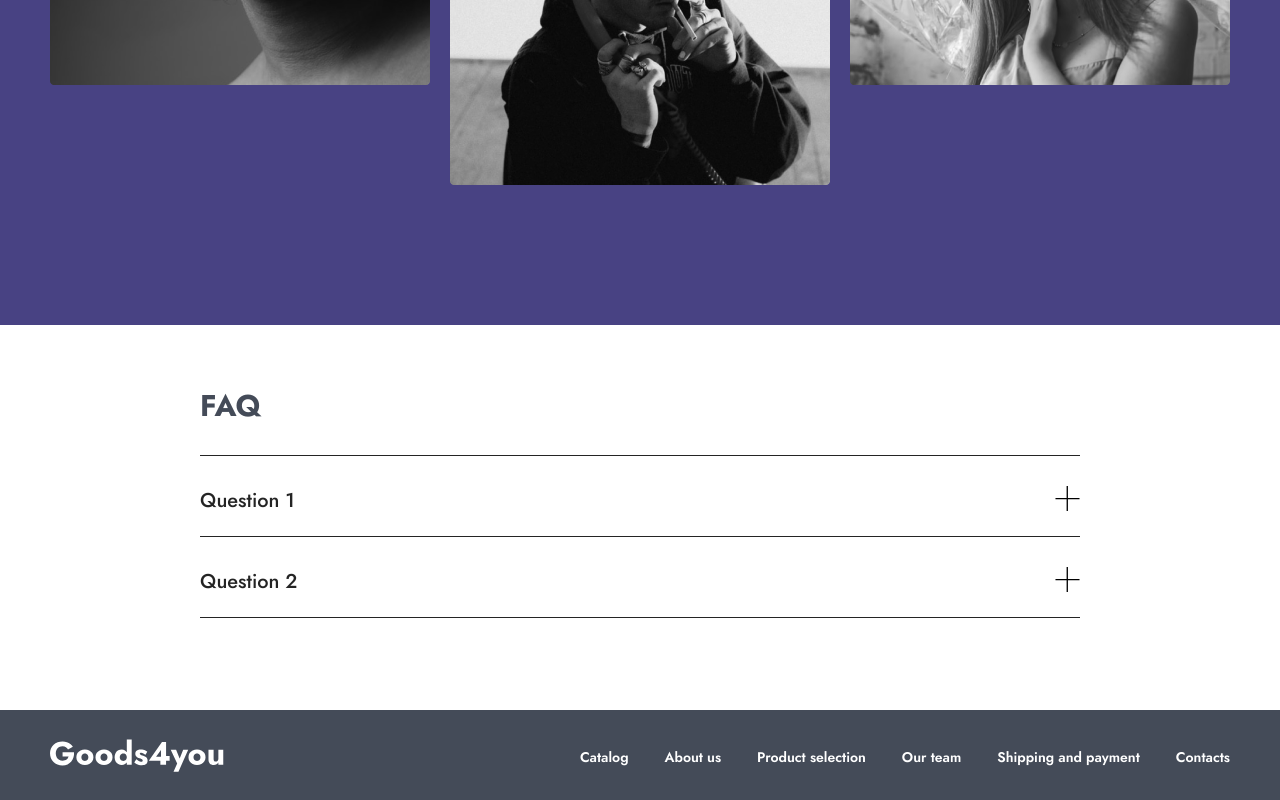
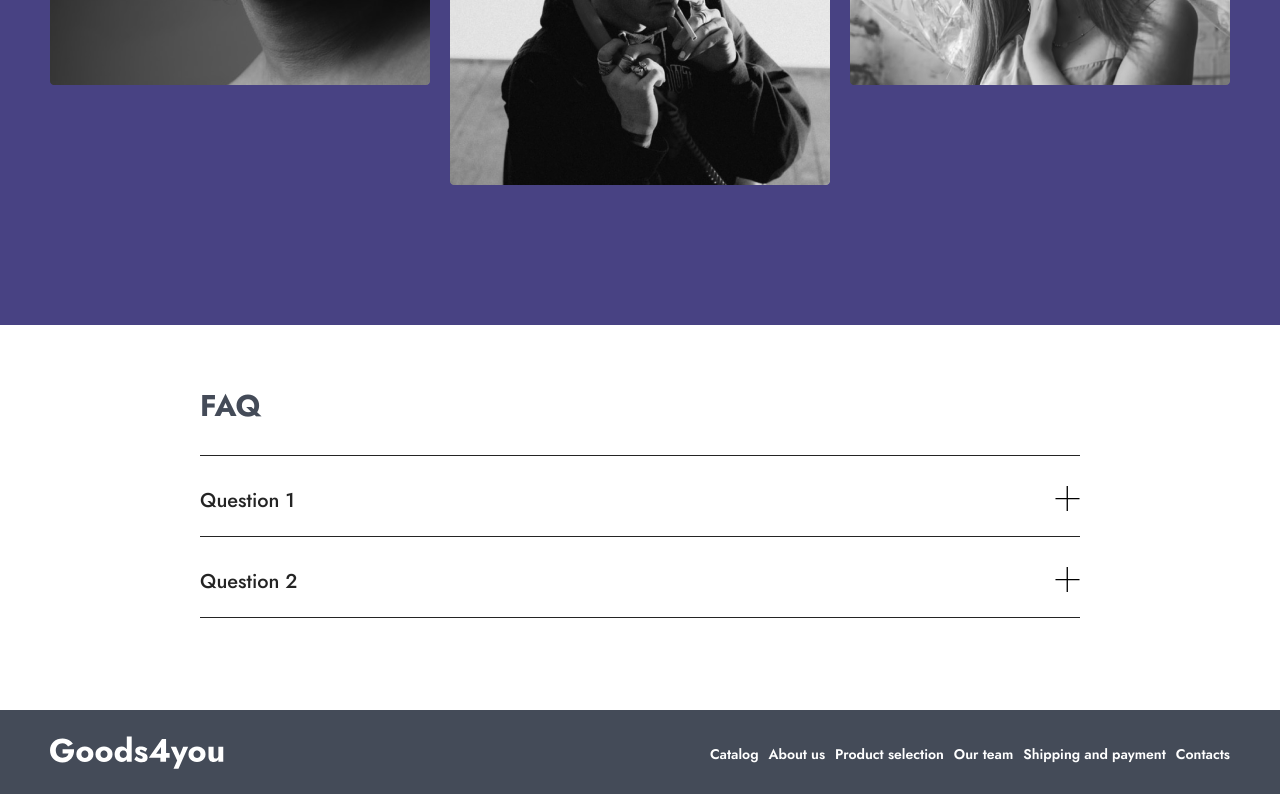
Before and after one commit to delioncourts/goods4you, a React (Create React App) app: page / in a window 1280 px wide. Shown: the part 3986-4786 px from the top of the page. Built offline with nearby package versions, Linux system fonts and the light colour scheme.

Commit message:
feat: footer stylization and readme

```diff
--- a/src/widgets/faq/FAQ.module.css
+++ b/src/widgets/faq/FAQ.module.css
@@ -18,8 +18,6 @@
     margin-bottom: 92px;
 }
 
-.text_content {}
-
 @media screen and (min-width: 480px) {
     .container {
         padding: 0 16px;
--- a/src/widgets/footer/Footer.module.css
+++ b/src/widgets/footer/Footer.module.css
@@ -20,10 +20,21 @@
     height: 43px;
 }
 
-.links {
+/*.links {
     display: flex;
     gap: 36px;
     list-style-type: none;
+}*/
+
+.links {
+    margin: 0;
+    padding: 0;
+    list-style-type: none;
+    display: flex;
+    flex-wrap: wrap;
+    gap: 10px;
+
+    justify-content: center;
 }
 
 .link {
@@ -49,6 +60,9 @@
 }
 
 @media screen and (min-width: 1440px) {
+    .links {
+        gap: 36px;
+    }
 
     .container {
         padding: 0;
```
Also changed, not shown: 1 other file (tests, documents, lock files or other folders).
